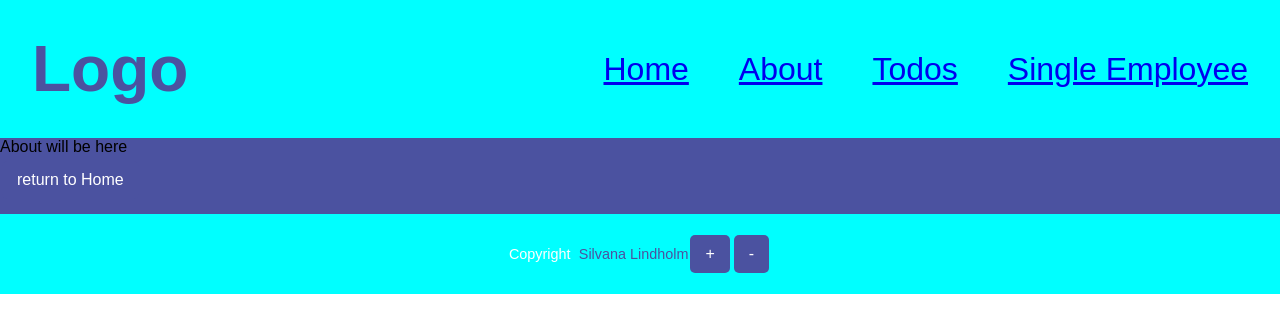
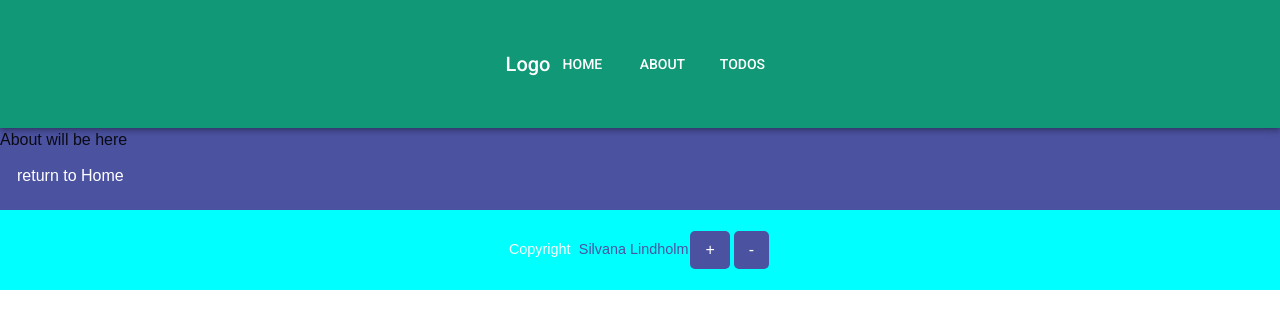
Before and after one commit to 1967cooder/demo-basics, a React (Vite) app: page /about in a window 1280 px wide. Shown: the top 332 px of the page. Built offline with nearby package versions, Linux system fonts and the light colour scheme.

Commit message:
dashboard.render.com- new hhtpaddress

```diff
--- a/package.json
+++ b/package.json
@@ -11,8 +11,14 @@
     "server": "json-server --watch src/db.json --port 3001"
   },
   "dependencies": {
+    "@emotion/react": "^11.14.0",
+    "@emotion/styled": "^11.14.1",
+    "@fontsource/roboto": "^5.2.9",
+    "@mui/icons-material": "^7.3.5",
+    "@mui/material": "^7.3.5",
     "axios": "^1.13.2",
     "json-server": "^1.0.0-beta.3",
+    "prop-types": "^15.8.1",
     "react": "^19.1.1",
     "react-dom": "^19.1.1",
     "react-router": "^7.9.5"
--- a/src/Components/Card.jsx
+++ b/src/Components/Card.jsx
@@ -1,4 +1,5 @@
 import { useNavigate } from "react-router";
+import PropTypes from "prop-types";
 
 function Card({
   name,
@@ -26,4 +27,15 @@
     </div>
   );
 }
+
+Card.propsTypes = {
+  name: PropTypes.string.isRequired,
+  title: PropTypes.string.isRequired,
+  age: PropTypes.number.isRequired,
+  isFavourite: PropTypes.bool,
+  id: PropTypes.string.isRequired,
+  handleDelete: PropTypes.func.isRequired,
+  toggleFavourite: PropTypes.func.isRequired,
+};
+
 export default Card;
--- a/src/Components/Header.jsx
+++ b/src/Components/Header.jsx
@@ -1,18 +1,41 @@
 import React from "react";
+//import { Link } from "react-router";
+import Typography from "@mui/material/Typography";
+import AppBar from "@mui/material/AppBar";
+import Toolbar from "@mui/material/Toolbar";
+import Box from "@mui/material/Box";
+import Button from "@mui/material/Button";
 import { Link } from "react-router";
-
 const Header = () => {
+  //return (
+  // <header className="header">
+  //   <h1>Logo</h1>
+  //   <nav className="nav-links">
+  //     <Link to="/">Home</Link>
+  //     <Link to="/about">About</Link>
+  //     <Link to="/todos">Todos</Link>
+  //     <Link to="/employees/1">Single Employee</Link>
+  //   </nav>
+  // </header>
   return (
-    <header className="header">
-      <h1>Logo</h1>
-      <nav className="nav-links">
-        <Link to="/">Home</Link>
-        <Link to="/about">About</Link>
-        <Link to="/todos">Todos</Link>
-        <Link to="/employees/1">Single Employee</Link>
-      </nav>
-    </header>
+    <AppBar position="static">
+      <Toolbar>
+        <Typography variant="h6" component="div" sx={{ flexGrow: 1 }}>
+          Logo
+        </Typography>
+        <Box sx={{ display: "flex", gap: 2, alignItems: "center" }}>
+          <Button color="inherit" component={Link} to="/">
+            Home
+          </Button>
+          <Button color="inherit" component={Link} to="/about">
+            About
+          </Button>
+          <Button color="inherit" component={Link} to="/todos">
+            Todos
+          </Button>
+        </Box>
+      </Toolbar>
+    </AppBar>
   );
 };
-
 export default Header;
--- a/src/Components/Home.jsx
+++ b/src/Components/Home.jsx
@@ -5,6 +5,8 @@
 import Counter from "../Components/Counter.jsx";
 import Footer from "../Components/Footer.jsx";
 import Form from "../Components/Form.jsx";
+import { Button } from "@mui/material";
+import DeleteIcon from "@mui/icons-material/Delete";
 
 function Home() {
   // const { count, setCount } = useCounter(); // Using custom hook
@@ -21,7 +23,7 @@
     // Common error when handling loading state:
     // setLoading(true); // This the error
     axios
-      .get("http://localhost:3001/employees")
+      .get("https://demo-basics.onrender.com/employees")
       .then((response) => {
         setEmployees(response.data);
       })
@@ -34,14 +36,16 @@
   }, []);
 
   const handleDelete = (id) => {
-    axios.delete(`http://localhost:3001/employees/${id}`).then(() => {
-      setEmployees(employees.filter((employee) => employee.id !== id));
-    });
+    axios
+      .delete(`https://demo-basics.onrender.com/employees/${id}`)
+      .then(() => {
+        setEmployees(employees.filter((employee) => employee.id !== id));
+      });
   };
 
   const handleClick = () => {
     axios
-      .post("http://localhost:3001/employees", {
+      .post("https://demo-basics.onrender.com/employees", {
         id: String(employees.length + 1), //for form to work properly
         name: formData.name,
         title: formData.title,
@@ -73,6 +77,14 @@
   return (
     <>
       <div className="container">
+        <Button
+          variant="contained"
+          sx={{ padding: "200px" }}
+          startIcon={<DeleteIcon />}
+        >
+          {" "}
+          Click me I'm from MUI
+        </Button>
         {employees.map((employee) => {
           console.log(employee);
           let age = employee.age;
--- a/src/Components/SingleEmployee.jsx
+++ b/src/Components/SingleEmployee.jsx
@@ -15,7 +15,7 @@
   // employee will later store the employee object retrieved from the backend.
   console.log("Employee: ", employee);
 
-  const [loading, setLoading] = useState(true); //Creates a loading state variable to track if the data is still being fetched.
+  const [isLoading, setIsLoading] = useState(false); //Creates a loading state variable to track if the data is still being fetched.
   //Initially true, because when the component loads, we haven’t finished fetching data yet.
   //Later, setLoading(false) is called once the data is retrieved.
 
@@ -30,6 +30,10 @@
     title: employee?.title || "",
     age: employee?.age || "",
   });
+
+  const url = `https://demo-basics.onrender.com/employees/${id}`;
+
+  const { data, loading, error } = useAxios(url);
 
   const handleChange = (e) => {
     //This function handles input changes in the form.
@@ -48,7 +52,7 @@
   const handleSave = () => {
     //when the user clicks the "Save" button.
     axios ////axios .put sends a PUT request to update the employee data on the server.
-      .put(`http://localhost:3001/employees/${id}`, formData) //updates the specific employee.formData → contains the updated name, title, and age.
+      .put(`https://demo-basics.onrender.com/employees/${id}`, formData) //updates the specific employee.formData → contains the updated name, title, and age.
       .then((response) => {
         //Runs if the request is successful.
         setEmployee(response.data); //Updates the employee state with the new data and exits edit mode.
@@ -60,30 +64,25 @@
       })
       .finally(() => {
         //Runs regardless of success or failure.Stops the loading indicator.
-        setLoading(false);
+        setIsLoading(false);
       });
   };
 
   useEffect(() => {
     //runs after the component first renders.
-    axios
-      .get(`http://localhost:3001/employees/${id}`) //Makes a GET request to fetch the employee with the given id.
-      .then((response) => {
-        //Stores the response (employee object) in employee.
-        setEmployee(response.data); //Updates formData to pre-fill the edit form.
-        setFormData({
-          name: response.data.name,
-          title: response.data.title,
-          age: response.data.age,
-        });
-      })
-      .finally(() => {
-        setLoading(false); //Stops the loading indicator.
+    axios;
+    if (data) {
+      setEmployee(data);
+      setFormData({
+        name: data.name,
+        title: data.title,
+        age: data.age,
       });
-  }, [id]); //dependency array
+    }
+  }, [id, data, loading]); //dependency array
   //The effect runs again only if id changes.
 
-  if (loading) {
+  if (loading || isLoading) {
     return <div>Loading...</div>;
   }
 
--- a/src/main.jsx
+++ b/src/main.jsx
@@ -1,10 +1,22 @@
+import "@fontsource/roboto/300.css";
+import "@fontsource/roboto/400.css";
+import "@fontsource/roboto/500.css";
+import "@fontsource/roboto/700.css";
+
 import { StrictMode } from "react";
 import { createRoot } from "react-dom/client";
 import "./App.css";
 import App from "./App.jsx";
 
+import CssBaseline from "@mui/material/CssBaseline";
+import theme from "./theme/theme.js";
+import { ThemeProvider } from "@mui/material";
+
 createRoot(document.getElementById("root")).render(
   <StrictMode>
-    <App />
+    <ThemeProvider theme={theme}>
+      <CssBaseline />
+      <App />
+    </ThemeProvider>
   </StrictMode>
 );
--- /dev/null
+++ b/src/theme/theme.js
@@ -0,0 +1,22 @@
+import { createTheme } from "@mui/material/styles";
+
+const theme = createTheme({
+  palette: {
+    primary: {
+      //   main: "#1976d2",
+      main: "#197",
+      limeGreen: "#00FF00",
+    },
+    secondary: {
+      main: "#dc004e",
+    },
+
+    limeGreen: {
+      main: "#00FF00",
+    },
+  },
+  typography: {
+    fontFamily: "Roboto, Arial, sans-serif",
+  },
+});
+export default theme;
```
Also changed, not shown: src/hooks/useAxios.js (added, +26 -0 lines), 1 other file (tests, documents, lock files or other folders).
